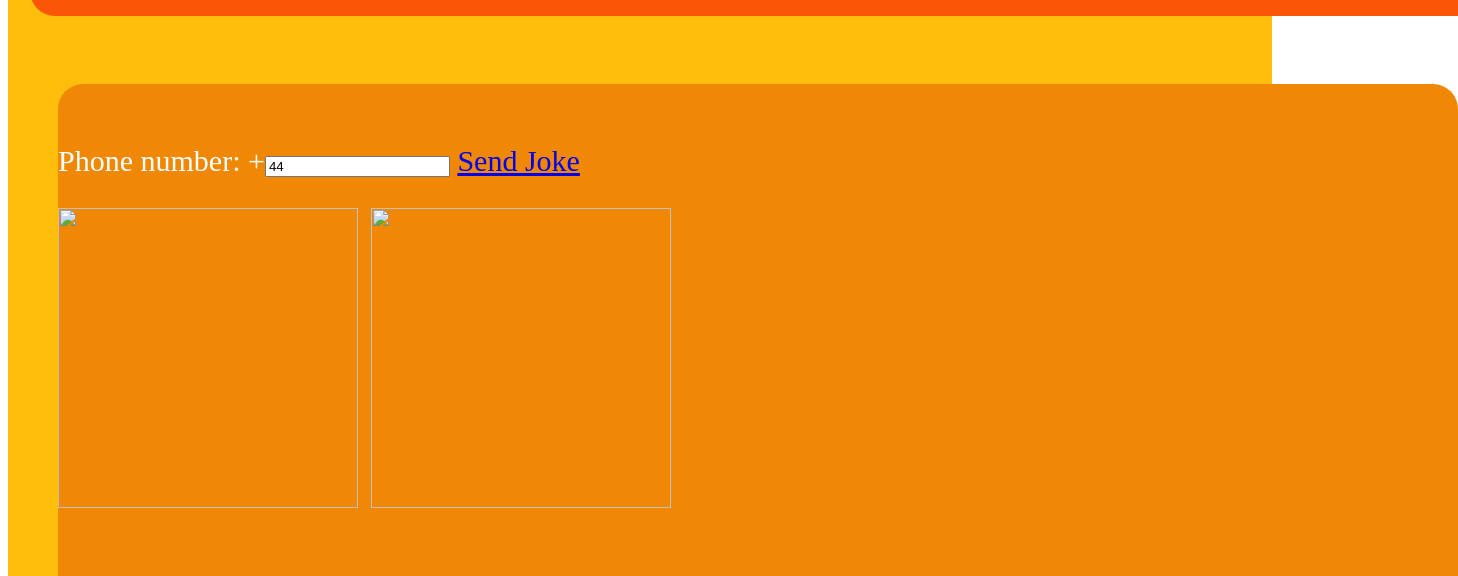
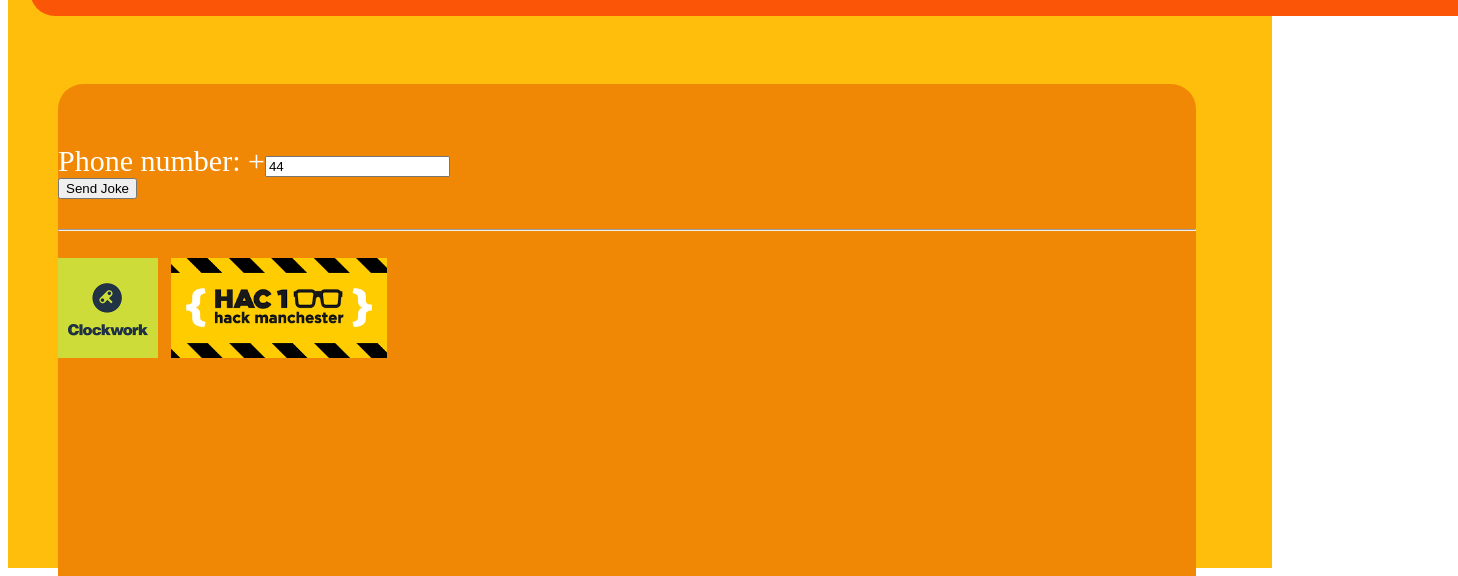
Before and after one commit to LiveG-Technologies/SmileHackManchester, a plain HTML site: page frontend/gift.html in a window 1280 px wide. Shown: the part 224-800 px from the top of the page, 1458 px wide, since content can reach past the window. Drawn offline with Linux system fonts and the light colour scheme.

Commit message:
Upadate HTML for conversations

```diff
--- a/frontend/gift.html
+++ b/frontend/gift.html
@@ -14,7 +14,7 @@
     </style>
   </head>
   <body>
-    <div style="background-color: #FFBE0B; height: 10000px">
+    <div style="background-color: #FFBE0B; height: 100%">
       <div class="header">
         <div style="position: relative; left: 30px; top: 10px">
         <img src="logo.png" style="height: 100px">
@@ -30,11 +30,12 @@
               xhr.send();
             }
           </script>
-          <p>Phone number: +<input type="text" id="number" value="44"></input>
-          <a href="javascript:;" onclick='req(document.getElementById("number").value, "Why does the chicken cross the road? To get to the other side!");'>Send Joke</a><br>
+          <p>Phone number: +<input type="text" id="number" value="44"></input><br>
+          <button onclick='req(document.getElementById("number").value, "Why does the chicken cross the road? To get to the other side!");'>Send Joke</button><br>
           </p>
-          <img src="Clockwork.jpg" style="height: 300px;">
-          <img src="HackManchester.jpg" style="height: 300px;" style="text-align: right;">
+          <hr>
+          <img src="Clockwork.png" style="height: 100px;">
+          <img src="HackManchester.png" style="height: 100px;" style="text-align: right;">
       </div>
     </div>
   </body>
--- a/frontend/style.css
+++ b/frontend/style.css
@@ -17,7 +17,7 @@ div.header {
 div.main {
    text-align: left;
    padding-top: 30px;
-   width: 1400px;
+   width: 90%;
    font-size: 40pt;
    color: white;
    background-color: #F18805;
@@ -66,3 +66,7 @@ p {
     font-size: 30px;
     font-style: normal;
 }
+
+img {
+    height: 50px;
+}
```
Also changed, not shown: frontend/about.html (+3 -2 lines), frontend/conversations.html (+18 -0 lines), frontend/index.html (+3 -0 lines), frontend/clockwork.png (added), frontend/hackmanchester.png (added).
